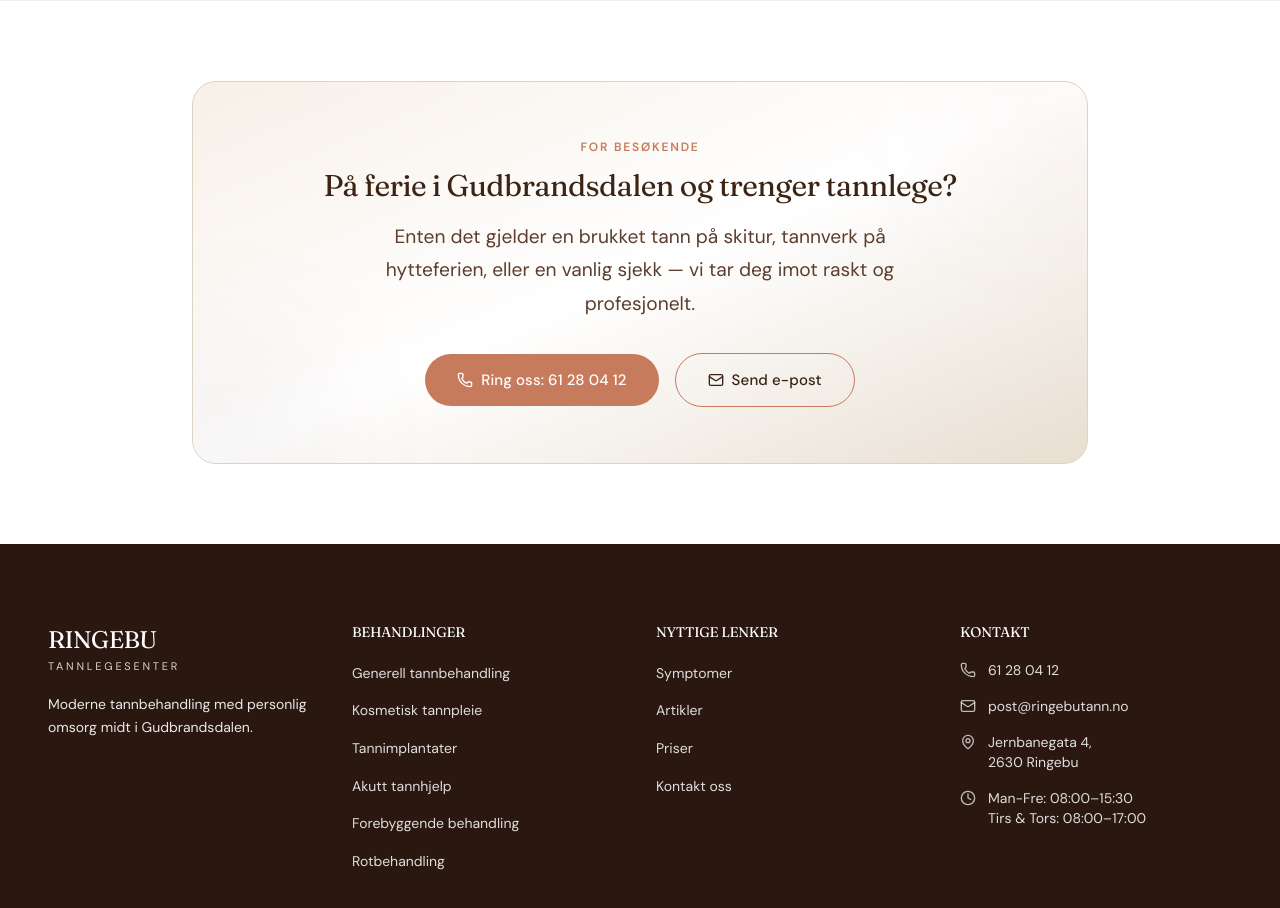
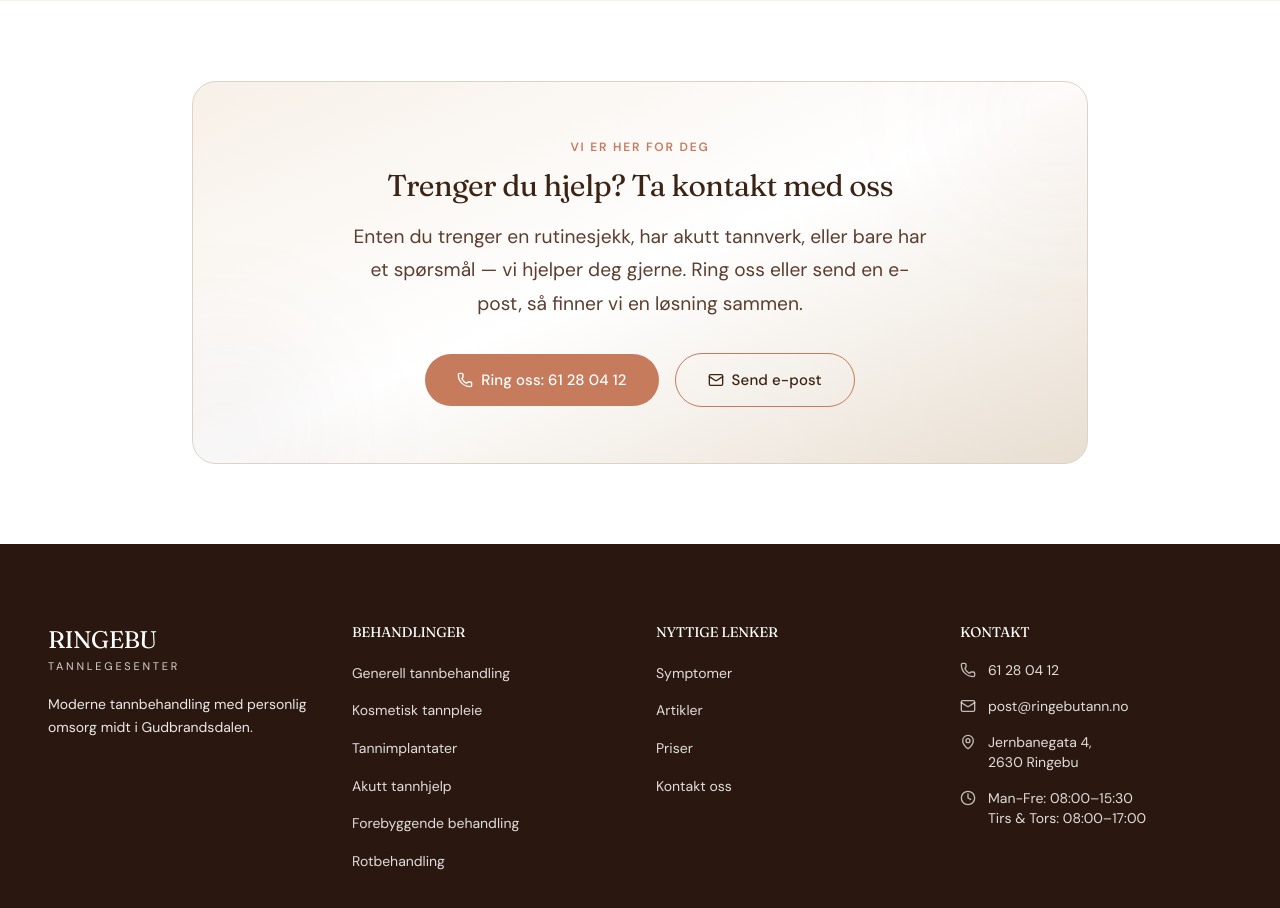
Before and after one commit to daodiii/Ringebu, a Next.js app: page /kontakt in a window 1280 px wide. Shown: the part 3200-4108 px from the top of the page. Built offline with nearby package versions, Linux system fonts and the light colour scheme.

Commit message:
fix: make contact page bottom banner general instead of tourist-only
Change "På ferie i Gudbrandsdalen?" to a welcoming message for
everyone: "Trenger du hjelp? Ta kontakt med oss"

Co-Authored-By: Claude Opus 4.6 (1M context) <noreply@anthropic.com>

```diff
--- a/src/app/kontakt/page.tsx
+++ b/src/app/kontakt/page.tsx
@@ -473,14 +473,14 @@ export default function Kontakt() {
               <div className="absolute -bottom-16 -left-16 w-48 h-48 rounded-full bg-[var(--color-primary)]/5 blur-3xl" />
 
               <div className="relative z-10">
-                <p className="eyebrow mb-3">For besøkende</p>
+                <p className="eyebrow mb-3">Vi er her for deg</p>
                 <h2 className="font-heading font-600 text-2xl md:text-3xl text-[var(--color-primary)] mb-4 leading-tight">
-                  På ferie i Gudbrandsdalen og trenger tannlege?
+                  Trenger du hjelp? Ta kontakt med oss
                 </h2>
                 <p className="body-editorial max-w-xl mx-auto mb-8">
-                  Enten det gjelder en brukket tann på skitur, tannverk på
-                  hytteferien, eller en vanlig sjekk — vi tar deg imot raskt
-                  og profesjonelt.
+                  Enten du trenger en rutinesjekk, har akutt tannverk, eller
+                  bare har et spørsmål — vi hjelper deg gjerne. Ring oss eller
+                  send en e-post, så finner vi en løsning sammen.
                 </p>
                 <div className="flex flex-col sm:flex-row items-center justify-center gap-4">
                   <a
```
